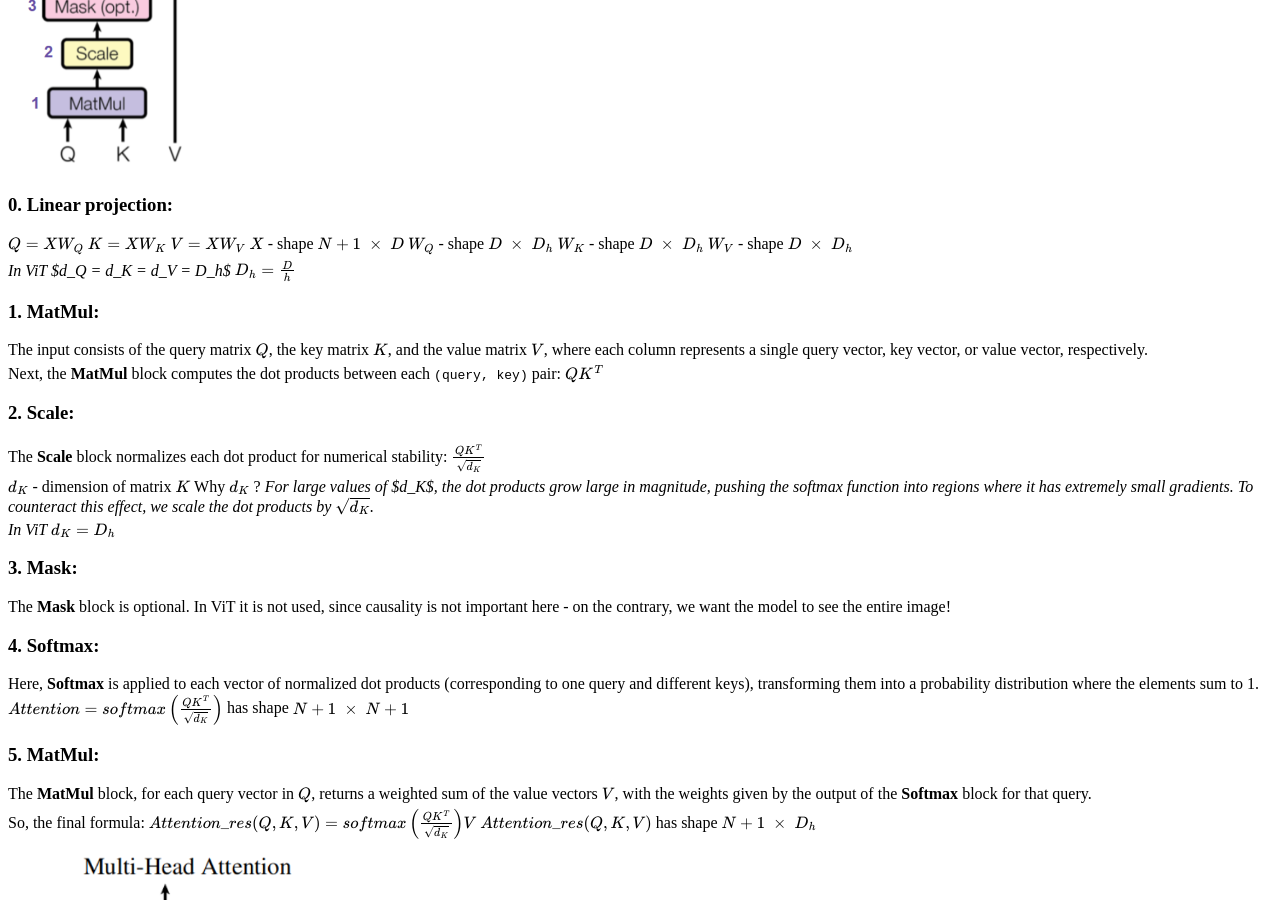
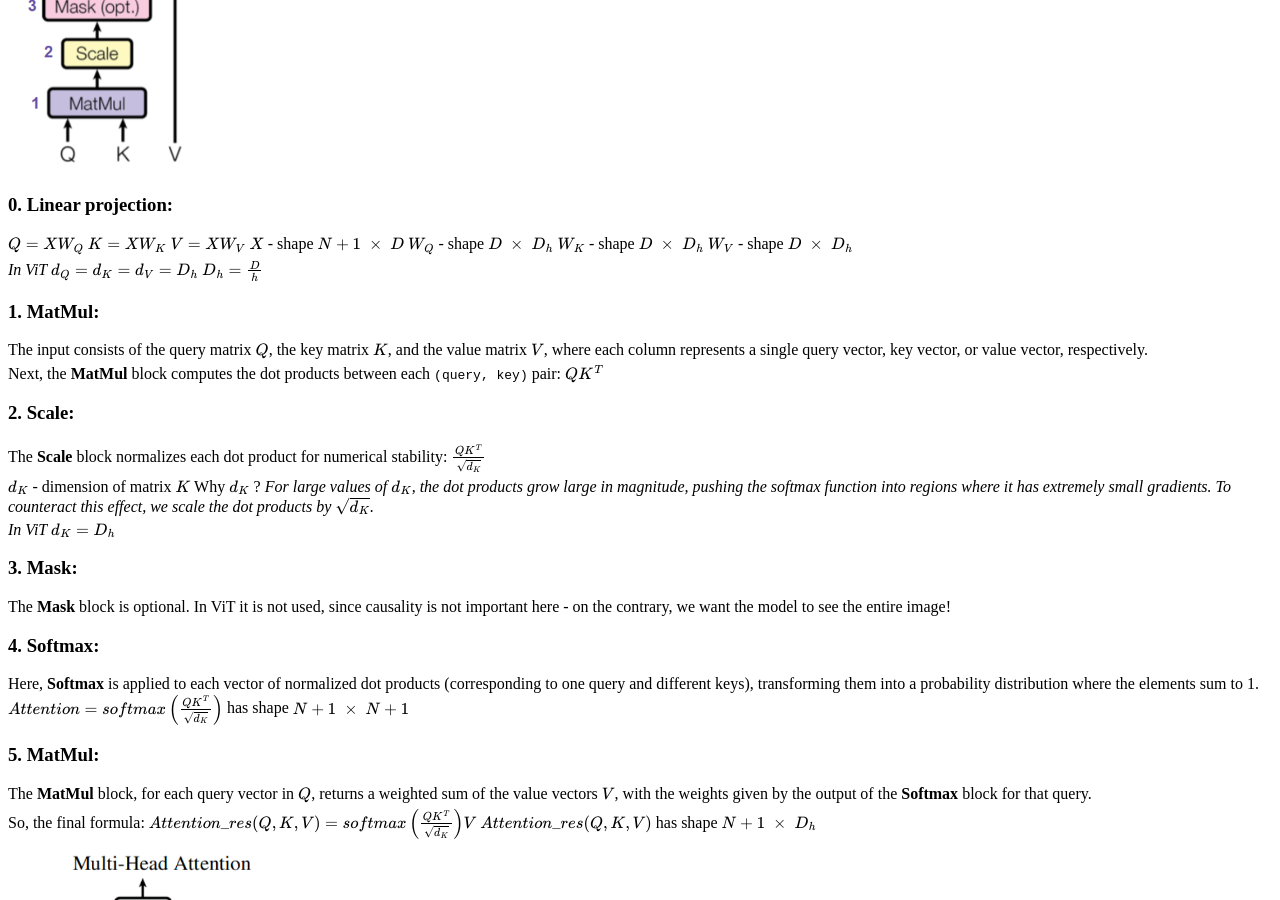
Before and after one commit to kuzudev/kuzudev.github.io, a Jekyll site: the page built from articles/vit.md, in a window 1280 px wide and 900 px high, scrolled down 1317 px. Built offline with Jekyll 4.4.1, drawn with Linux system fonts in a browser that asks for light colours; our own code applies the rules of GitHub Pages for plain Markdown files; some of the changed text lies outside the part shown.

Commit message:
more info - small fix

```diff
--- a/articles/vit.md
+++ b/articles/vit.md
@@ -8,7 +8,6 @@ A sequence can represent:
 - time series,
 - or even patches of an image(s).
 In our case, we will focus on **images**.
-
 
 Before being processed by a transformer-based DNN, an image typically undergoes the following steps:
 1. **Splitting into patches**: the image is divided into fixed-size patches.
@@ -88,7 +87,7 @@ $$W_Q$$ - shape $$D \; \times \; D_h$$
 $$W_K$$ - shape $$D \; \times \; D_h$$
 $$W_V$$ - shape $$D \; \times \; D_h$$
 
-*In ViT $d_Q = d_K = d_V = D_h$*
+*In ViT $$d_Q = d_K = d_V = D_h$$*
 $$
 D_h = \frac{D}{h}
 $$
@@ -110,7 +109,7 @@ $$
 
 $$d_K$$ - dimension of matrix $$K$$
 Why $$d_K$$ ?
-*For large values of $d_K$, the dot products grow large in magnitude, pushing the softmax function into regions where it has extremely small gradients. To counteract this effect, we scale the dot products by $$\sqrt{d_K}$$.*
+*For large values of $$d_K$$, the dot products grow large in magnitude, pushing the softmax function into regions where it has extremely small gradients. To counteract this effect, we scale the dot products by $$\sqrt{d_K}$$.*
 
 *In ViT $$d_K = D_h$$*
 
@@ -135,7 +134,7 @@ Attention\_res(Q, K, V) = softmax \left( \frac{QK^T}{\sqrt{d_K}} \right) V
 $$
 $$Attention\_res(Q, K, V)$$ has shape $$N+1 \; \times \; D_h$$
 
-<img src="vit/3.png" alt="diagram" width="350">
+<img src="vit/3.png" alt="diagram" width="300">
 
 Good interpretantion of attention:
 *The vanilla self-attention mechanism generate the target feature by the linear combination of all features which are weighted by the similarity between them*
@@ -159,6 +158,7 @@ $$
 \text{Head } h: &\quad W^{(h)}_Q,\; W^{(h)}_K,\; W^{(h)}_V
 \end{aligned}
 $$
+
 Different projection matrices allow each head to “look at” different representations of the features.
 
 ### Concat
@@ -195,7 +195,6 @@ Z_{l}^{'} = MHA(LN(Z_{l-1}))+Z_{l-1}, \;\;\;\; l = 1, ..., L
 $$
 $$
 Z_{l} = MLP(LN(Z_l^{'}))+Z_l^{'}, \;\;\;\; l = 1, ..., L
-
 $$
 ### Norm (LN)
 
@@ -209,7 +208,7 @@ Is just [multilayer perceptron](https://scikit-learn.org/stable/modules/neural_n
 
 ## ViT overall structure
 
-<img src="vit/5.png" alt="diagram" width="500">
+<img src="vit/5.png" alt="diagram" width="450">
 
 See more in [ViT paper](https://arxiv.org/pdf/2010.11929).
 
```
